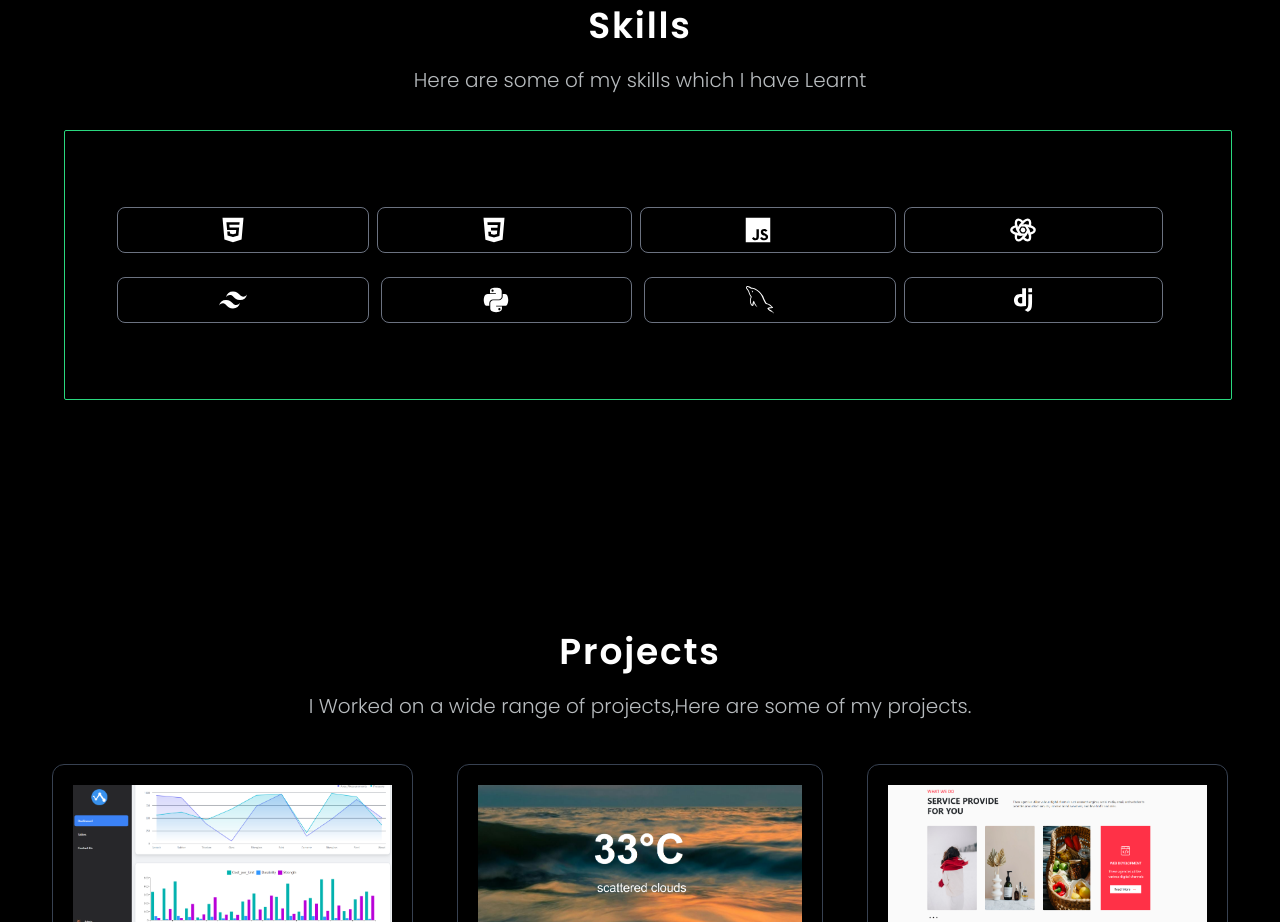
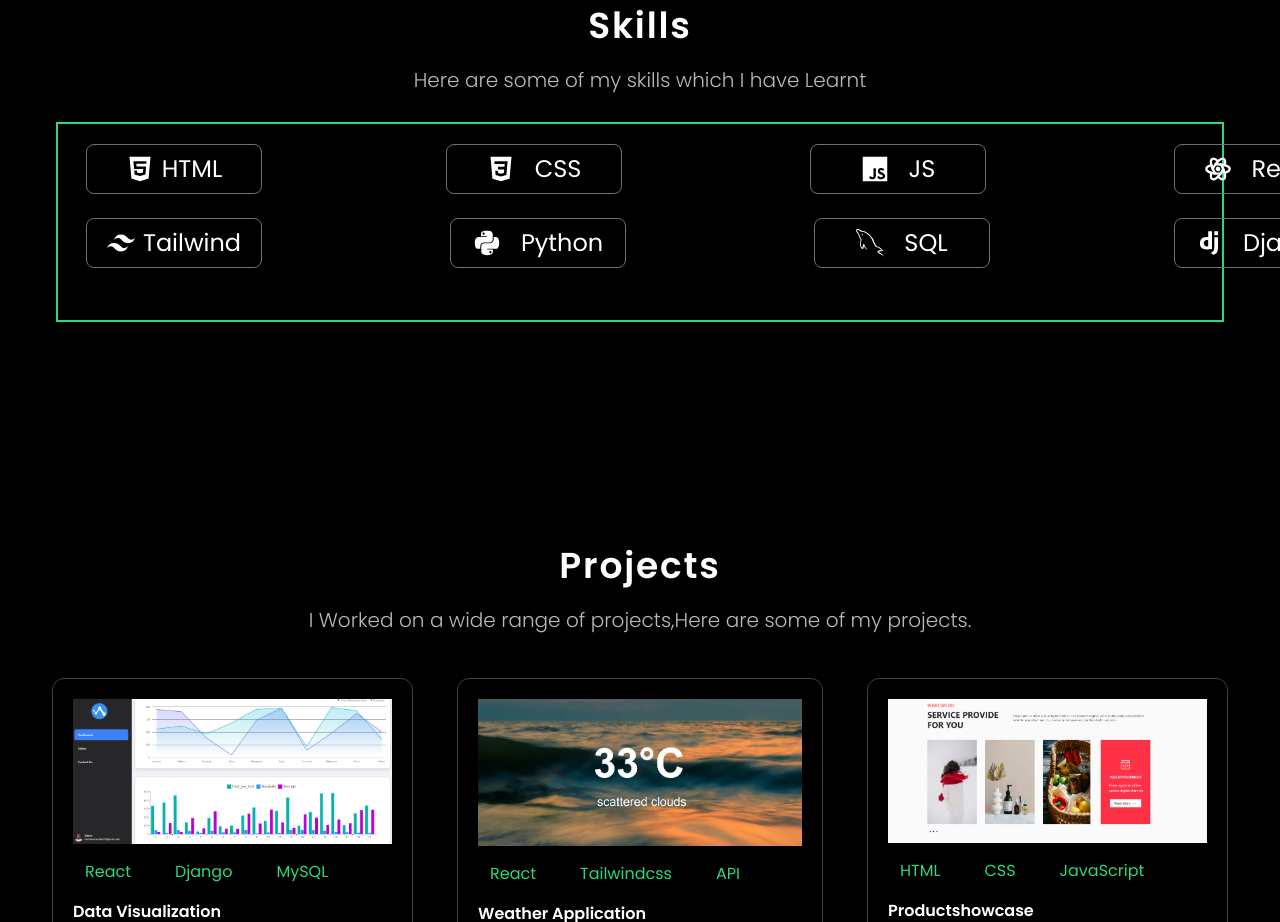
Before and after one commit to Harii10/myportfolio, a React (Vite) app: page / in a window 1280 px wide. Shown: the part 900-1822 px from the top of the page. Built offline with nearby package versions, Linux system fonts and the light colour scheme.

Commit message:
change skills section

```diff
--- a/src/components/MainPage.jsx
+++ b/src/components/MainPage.jsx
@@ -133,7 +133,6 @@ useEffect(()=>{
       image : 'images/music.png',
       Title : 'Music Player',
       Description : 'In-Progress...',
-      url : 'https://harii10.github.io/sounds/'
     }
   ]
 
--- a/src/components/Skills.jsx
+++ b/src/components/Skills.jsx
@@ -1,4 +1,4 @@
-import React from 'react'
+import React from "react";
 import { FaHtml5, FaPython } from "react-icons/fa";
 import { IoLogoCss3 } from "react-icons/io";
 import { IoLogoJavascript } from "react-icons/io5";
@@ -58,64 +58,66 @@ function Skills() {
   // ]
   return (
     <div>
-        <div className="mt-6 -ml-2 p-4 w-96  border border-chose-10 rounded-sm shadow-black shadow-2xl sm:w-full md:w-full md:m-2 lg:w-full lg:p-16">
-              <ul className="grid grid-rows-2 grid-flow-col gap-1 -ml-5 md:gap-3 lg:gap-0">
+      <div className="relative flex h-full transform items-end border-2 border-chose-10 bg-transparent p-2">
+        <div className="p-4 !pt-0 transition-opacity group-hover:absolute group-hover:opacity-0 sm:p-6 lg:p-8">
+          <ul className="grid grid-rows-2 grid-flow-col gap-x-12 -ml-5 md:gap-x-28 lg:gap-x-28 xl:gap-x-44 2xl:gap-x-14">
             {/* {skillsets.map((skill)=>{ */}
-              <li className="flex justify-center items-center gap-1 border border-gray-500 mx-1 my-3 p-1 rounded-lg ml-2 md:gap-3 lg:gap-5 lg:text-2xl">
+            <li className="flex justify-center items-center gap-1 border border-gray-500 mx-1 my-3 p-1 rounded-lg ml-2 w-12 md:w-20 lg:gap-2 lg:w-32 lg:text-2xl xl:w-44 2xl:w-72">
               <span>
                 <FaHtml5 className="lg:w-7 h-7" />
               </span>
-                  <p></p>
+              <p className="hidden lg:block xl:block 2xl:block">HTML</p>
             </li>
 
             {/* })} */}
 
-                <li className="flex justify-center items-center gap-1 border border-gray-500 mx-1 my-3 p-1 rounded-lg ml-2 md:gap-3 lg:gap-5 lg:text-2xl">
+            <li className="flex justify-center items-center gap-1 border border-gray-500 mx-1 my-3 p-1 rounded-lg ml-2 w-12 md:w-20 lg:gap-2 lg:w-32 lg:text-2xl xl:w-44 2xl:w-72">
               <span>
                 <SiTailwindcss className="lg:w-7 h-7" />
               </span>
-                  <p></p>
+              <p className="hidden lg:block xl:block 2xl:block">Tailwind</p>
             </li>
-                <li className="flex justify-center items-center gap-1 border border-gray-500 mx-1 my-3 rounded-lg lg:gap-5 md:gap-3 lg:text-2xl">
+            <li className="flex justify-center items-center gap-1 border border-gray-500 mx-1 my-3 rounded-lg lg:gap-5 w-12 md:w-20 lg:text-2xl lg:w-32 xl:w-44 2xl:w-72">
               <span>
                 <IoLogoCss3 className="lg:w-7 h-7" />
               </span>
-                  <p></p>
+              <p className="hidden lg:block xl:block 2xl:block">CSS</p>
             </li>
-                <li className="flex justify-center items-center gap-1 border border-gray-500 mx-1 my-3 p-1 rounded-lg ml-2 md:gap-3 lg:gap-5 lg:text-2xl">
+            <li className="flex justify-center items-center gap-1 border border-gray-500 mx-1 my-3 p-1 rounded-lg ml-2 w-12 md:w-20 lg:gap-5 lg:w-32 lg:text-2xl xl:w-44 2xl:w-72">
               <span>
                 <FaPython className="lg:w-7 h-7" />
               </span>
-                  <p></p>
+              <p className="hidden lg:block xl:block 2xl:block">Python</p>
             </li>
-                <li className="flex justify-center items-center gap-1 border border-gray-500 mx-1 my-3 rounded-lg lg:gap-5 md:gap-3 lg:text-2xl">
+            <li className="flex justify-center items-center gap-1 border border-gray-500 mx-1 my-3 rounded-lg lg:gap-5 w-12 md:w-20 lg:w-32 lg:text-2xl xl:w-44 2xl:w-72">
               <span>
                 <IoLogoJavascript className="lg:w-7 h-7" />
               </span>
-                  <p></p>
+              <p className="hidden lg:block xl:block 2xl:block">JS</p>
             </li>
-                <li className="flex justify-center items-center gap-1 border border-gray-500 mx-1 my-3 p-1 rounded-lg ml-2 md:gap-3 lg:gap-5 lg:text-2xl">
+            <li className="flex justify-center items-center gap-1 border border-gray-500 mx-1 my-3 p-1 rounded-lg ml-2 w-12 md:w-20 lg:gap-5 lg:w-32 lg:text-2xl xl:w-44 2xl:w-72">
               <span>
                 <GrMysql className="lg:w-7 h-7" />
               </span>
-                  <p></p>
+              <p className="hidden lg:block xl:block 2xl:block">SQL</p>
             </li>
-                <li className="flex justify-center items-center gap-1 border border-gray-500 mx-1 my-3 p-2 rounded-lg md:gap-3 lg:gap-5 lg:text-2xl">
+            <li className="flex justify-center items-center gap-1 border border-gray-500 mx-1 my-3 p-2 rounded-lg w-12  md:w-20 lg:gap-5 lg:w-32 lg:text-2xl xl:w-44 2xl:w-72">
               <span>
                 <TbBrandReact className="lg:w-7 h-7" />
               </span>
-                  <p></p>
+              <p className="hidden lg:block xl:block 2xl:block">React</p>
             </li>
-                <li className="flex justify-center items-center gap-1 border border-gray-500 mx-1 my-3 p-2 rounded-lg md:gap-3 lg:gap-5 lg:text-2xl">
+            <li className="flex justify-center items-center gap-1 border border-gray-500 mx-1 my-3 p-2 rounded-lg w-12 md:w-20 lg:gap-5 lg:w-32 lg:text-2xl xl:w-44 2xl:w-72">
               <span>
                 <BiLogoDjango className="lg:w-7 h-7" />
               </span>
-                  <p></p>
+              <p className="hidden lg:block xl:block 2xl:block">Django</p>
             </li>
           </ul>
         </div>
       </div>
-  )
+    </div>
+  );
 }
 
-export default Skills
+export default Skills;
```
Lines whose indentation alone changed are shown as unchanged.
